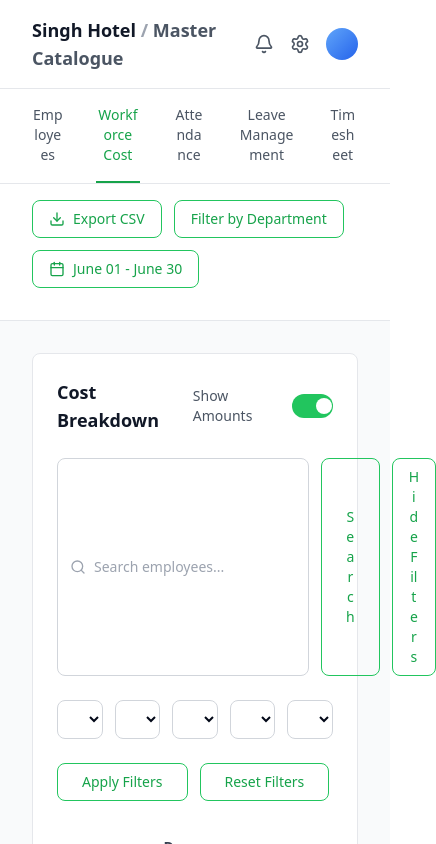
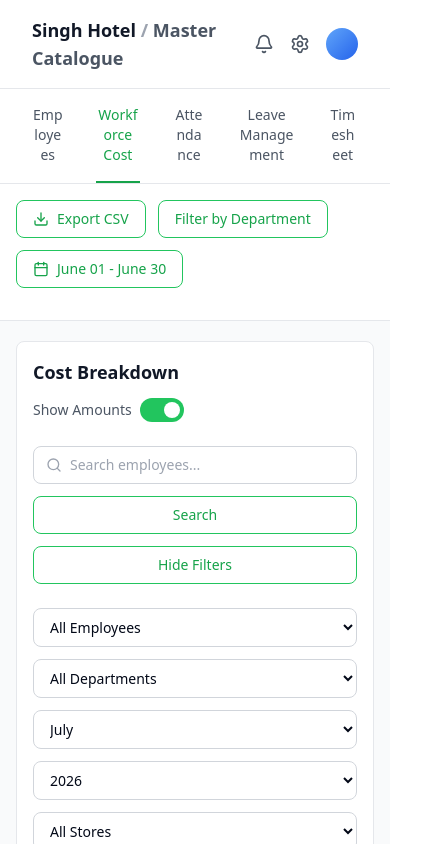
Before and after one commit to fatehahmad-222/Figma-client, a React (Vite) app: page /workforce-cost in a window 390 px wide. Shown: the top 844 px of the page, 436 px wide, since content can reach past the window. Built offline with nearby package versions, Linux system fonts and the light colour scheme.

Commit message:
Make all pages responsive across screen sizes and fix modal scrolling

```diff
--- a/client/pages/Index.tsx
+++ b/client/pages/Index.tsx
@@ -131,9 +131,9 @@ export default function Index() {
       </div>
 
       {/* Main Content */}
-      <div className="px-8 py-8">
+      <div className="px-4 py-5 sm:px-6 sm:py-8 lg:px-8">
         {/* Summary Cards */}
-        <div className="grid grid-cols-5 gap-6 mb-8">
+        <div className="mb-8 grid gap-4 sm:grid-cols-2 lg:grid-cols-3 xl:grid-cols-5">
           <div className="bg-white rounded-lg p-6 border border-gray-200">
             <div className="text-gray-600 text-sm font-medium mb-2">Monthly Cost Summary</div>
             <div className="text-3xl font-bold text-gray-900 mb-2">₹ 4,25,000</div>
@@ -183,12 +183,12 @@ export default function Index() {
 
         {/* Attendance Section - Full Width */}
         <div className="bg-white rounded-lg border border-gray-200 mb-8">
-          <div className="p-6 border-b border-gray-200 flex justify-between items-center">
+          <div className="flex flex-col gap-3 border-b border-gray-200 p-4 sm:flex-row sm:items-center sm:justify-between sm:p-6">
             <h2 className="text-base font-semibold text-gray-900">Today's Attendance</h2>
             <button className="rounded-lg border border-green-500 px-4 py-2 text-sm font-medium text-green-600 hover:bg-green-50">Export CSV</button>
           </div>
 
-          <div className="p-6">
+          <div className="p-4 sm:p-6">
             <div className="flex items-center gap-2 mb-6 border border-gray-300 rounded-lg px-4 py-2 bg-white">
               <Search size={16} className="text-gray-400" />
               <input
@@ -262,9 +262,9 @@ export default function Index() {
         </div>
 
         {/* Below Attendance - Layout with Upcoming Leaves (narrow) and Monthly Trend (wide) */}
-        <div className="grid grid-cols-12 gap-6">
+        <div className="grid gap-6 lg:grid-cols-12">
           {/* Left Column - Upcoming Leaves (narrow - about 25% width) */}
-          <div className="col-span-3 bg-white rounded-lg border border-gray-200 p-5">
+          <div className="bg-white rounded-lg border border-gray-200 p-5 lg:col-span-3">
             <h3 className="text-xs font-semibold text-gray-900 mb-3">Upcoming Leaves</h3>
             <div className="space-y-2">
               {upcomingLeaves.map((leave, idx) => (
@@ -292,7 +292,7 @@ export default function Index() {
           </div>
 
           {/* Right Column - Monthly Trend and Departmental Breakdown (wide) */}
-          <div className="col-span-9 space-y-6">
+          <div className="space-y-6 lg:col-span-9">
             {/* Monthly Trend Chart */}
             <div className="bg-white rounded-lg border border-gray-200 p-5">
               <div className="flex justify-between items-center mb-3">
@@ -321,7 +321,7 @@ export default function Index() {
             {/* Departmental Breakdown - In One Row (No Card) */}
             <div>
               <h3 className="text-xs font-semibold text-gray-900 mb-3">Departmental breakdown</h3>
-              <div className="grid grid-cols-3 gap-6">
+              <div className="grid gap-4 sm:grid-cols-2 lg:grid-cols-3">
                 {departmentData.map((dept, idx) => (
                   <div key={idx}>
                     <div className="flex justify-between items-center mb-1">
--- a/client/pages/WorkforceCost.tsx
+++ b/client/pages/WorkforceCost.tsx
@@ -139,7 +139,7 @@ export default function WorkforceCost() {
       <TopBar />
 
       {/* Controls */}
-      <div className="bg-white border-b border-gray-200 px-8 py-4">
+      <div className="bg-white border-b border-gray-200 px-4 py-4 sm:px-6 lg:px-8">
         <div className="flex flex-wrap gap-3 mb-4">
           <button className="flex items-center gap-2 rounded-lg border border-green-500 px-4 py-2 text-sm font-medium text-green-600 transition-colors hover:bg-green-50">
             <Download size={16} />
@@ -156,10 +156,10 @@ export default function WorkforceCost() {
       </div>
 
       {/* Main Content */}
-      <div className="px-8 py-8">
+      <div className="px-4 py-5 sm:px-6 sm:py-8 lg:px-8">
         {/* Cost Breakdown Section */}
-        <div className="bg-white rounded-lg border border-gray-200 p-6 mb-8">
-          <div className="flex justify-between items-center mb-6">
+        <div className="bg-white rounded-lg border border-gray-200 p-4 mb-8 sm:p-6">
+          <div className="mb-6 flex flex-col gap-3 sm:flex-row sm:items-center sm:justify-between">
             <h2 className="text-lg font-semibold text-gray-900">Cost Breakdown</h2>
             <div
               onClick={() => setShowAmounts(!showAmounts)}
@@ -173,7 +173,7 @@ export default function WorkforceCost() {
           </div>
 
           {/* Search and Filters */}
-          <div className="flex gap-3 mb-6">
+          <div className="mb-6 flex flex-col gap-3 sm:flex-row">
             <div className="flex-1 flex items-center gap-2 border border-gray-300 rounded-lg px-3 py-2 bg-white">
               <Search size={16} className="text-gray-400" />
               <input
@@ -196,7 +196,7 @@ export default function WorkforceCost() {
           {/* Filter Dropdowns */}
           {showFilters && (
             <>
-              <div className="grid grid-cols-5 gap-3 mb-6">
+              <div className="mb-6 grid gap-3 sm:grid-cols-2 lg:grid-cols-5">
                 <select
                   value={filters.employee}
                   onChange={(e) => setFilters({ ...filters, employee: e.target.value })}
@@ -250,7 +250,7 @@ export default function WorkforceCost() {
               </div>
 
               {/* Filter Buttons */}
-              <div className="flex gap-3 mb-6">
+              <div className="mb-6 flex flex-col gap-3 sm:flex-row">
                 <button className="rounded-lg border border-green-500 px-6 py-2 text-sm font-medium text-green-600 hover:bg-green-50">Apply Filters</button>
                 <button
                   onClick={() => {
@@ -337,9 +337,9 @@ export default function WorkforceCost() {
         </div>
 
         {/* Charts Section */}
-        <div className="grid grid-cols-2 gap-8">
+        <div className="grid gap-6 lg:grid-cols-2 lg:gap-8">
           {/* Monthly Cost Trend */}
-          <div className="bg-white rounded-lg border border-gray-200 p-6">
+          <div className="bg-white rounded-lg border border-gray-200 p-4 sm:p-6">
             <div className="flex justify-between items-center mb-4">
               <h3 className="text-sm font-semibold text-gray-900">Monthly Cost Trend</h3>
               <span className="text-xs text-gray-500">Jan - Jun 2026</span>
@@ -364,7 +364,7 @@ export default function WorkforceCost() {
           </div>
 
           {/* Departmental Cost */}
-          <div className="bg-white rounded-lg border border-gray-200 p-6">
+          <div className="bg-white rounded-lg border border-gray-200 p-4 sm:p-6">
             <h3 className="text-sm font-semibold text-gray-900 mb-6">Departmental Cost</h3>
             <div className="space-y-5">
               {departmentalCostData.map((dept, idx) => {
```
Also changed, not shown: client/pages/Attendance.tsx (+1 -1 lines), client/pages/LeaveManagement.tsx (+4 -2 lines).
